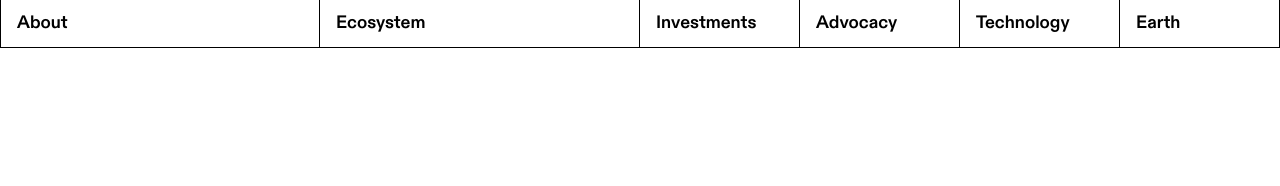
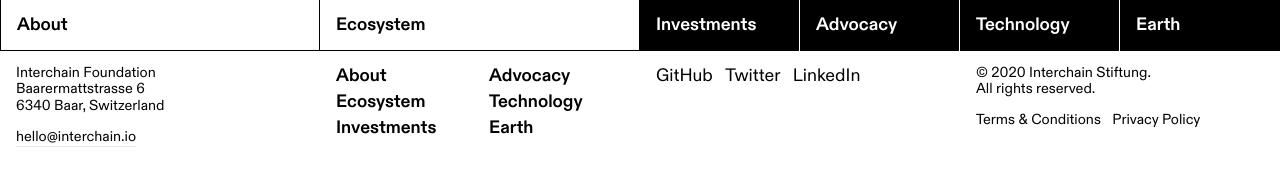
Before and after one commit to math-practice/interchain-demo, a website built with Vite: page index.html in a window 1280 px wide. Built offline with nearby package versions, Linux system fonts and the light colour scheme.

Commit message:
footer structure

```diff
--- a/assets/css/style.css
+++ b/assets/css/style.css
@@ -8,3 +8,15 @@
     -webkit-font-smoothing: antialiased;
   }
 }
+@layer components {
+  .section { @apply flex flex-wrap max-w-screen-xl w-screen }
+  .section-side { @apply grow border-b }
+  .box { @apply block w-full px-4 py-3.5 bg-white text-black border-black border-b }
+  .box p:not(:last-child) { @apply mb-[1em] }
+  .box p a { @apply border-b border-inherit}
+  .box ul > li:not(:last-child) { @apply mb-[0.25em] }
+}
+@layer utilities {
+  .color-white { @apply bg-white text-black border-black }
+  .color-black { @apply bg-black text-white border-white }
+}
--- a/index.html
+++ b/index.html
@@ -10,23 +10,65 @@
 </head>
 <body class="text-base">
   <nav class="flex">
-    <div class="grow border-black border-b"></div>
-    <div class="flex flex-wrap max-w-screen-xl w-screen">
-      <a href="#" class="block w-full sm:hidden h-12 px-4 py-3 border-black border-b">Menu</a>
-      <a href="#" class="block w-full sm:hidden h-12 px-4 py-3 border-black border-b text-right">Close</a>
-      <div class="flex flex-wrap w-full sm:w-1/2 font-bold">
-        <a href="#" class="block w-full lg:w-1/2 h-12 px-4 py-3 border-black border-b border-l border-r">About</a>
-        <a href="#" class="block w-full lg:w-1/2 h-12 px-4 py-3 border-black border-b border-r">Ecosystem</a>
+    <div class="section-side color-white"></div>
+    <div class="section">
+      <div class="flex flex-wrap w-full sm:hidden">
+        <a href="#" class="box color-white">Menu</a>
+        <a href="#" class="box color-white text-right">Close</a>
       </div>
       <div class="flex flex-wrap w-full sm:w-1/2 font-bold">
-        <a href="#" class="block w-full sm:w-1/2 lg:w-1/4 h-12 px-4 py-3 border-black border-b border-r">Investments</a>
-        <a href="#" class="block w-full sm:w-1/2 lg:w-1/4 h-12 px-4 py-3 border-black border-b border-r">Advocacy</a>
-        <a href="#" class="block w-full sm:w-1/2 lg:w-1/4 h-12 px-4 py-3 border-black border-b border-r">Technology</a>
-        <a href="#" class="block w-full sm:w-1/2 lg:w-1/4 h-12 px-4 py-3 border-black border-b border-r">Earth</a>
+        <a href="#" class="box color-white lg:w-1/2 sm:border-r xl:border-l">About</a>
+        <a href="#" class="box color-white lg:w-1/2 sm:border-r">Ecosystem</a>
+      </div>
+      <div class="flex flex-wrap w-full sm:w-1/2 font-bold">
+        <a href="#" class="box color-black sm:w-1/2 lg:w-1/4 lg:border-b-0 sm:border-r ">Investments</a>
+        <a href="#" class="box color-black sm:w-1/2 lg:w-1/4 lg:border-b-0 sm:border-r-0 lg:border-r">Advocacy</a>
+        <a href="#" class="box color-black sm:w-1/2 lg:w-1/4 sm:border-b-0 sm:border-r">Technology</a>
+        <a href="#" class="box color-black sm:w-1/2 lg:w-1/4 sm:border-b-0 sm:border-r-0">Earth</a>
       </div>
     </div>
-    <div class="grow border-black border-b"></div>
+    <div class="section-side color-white"></div>
   </nav>
+  <footer class="flex">
+    <div class="section-side color-white border-b-0"></div>
+    <div class="section">
+      <div class="box border-b-0 color-white sm:w-1/4 text-sm">
+        <p>
+          Interchain Foundation<br>
+          Baarermattstrasse 6<br>
+          6340 Baar, Switzerland<br>
+        </p>
+        <p>
+          <a href="#">hello@interchain.io</a>
+        </p>
+      </div>
+      <div class="box border-b-0 color-white sm:w-1/4">
+        <ul class="lg:columns-2 font-bold">
+          <li><a href="#">About</a></li>
+          <li><a href="#">Ecosystem</a></li>
+          <li><a href="#">Investments</a></li>
+          <li><a href="#">Advocacy</a></li>
+          <li><a href="#">Technology</a></li>
+          <li><a href="#">Earth</a></li>
+        </ul>
+      </div>
+      <div class="box border-b-0 color-white sm:w-1/4">
+        <ul>
+          <li class="lg:inline-block pr-2"><a href="#">GitHub</a></li>
+          <li class="lg:inline-block pr-2"><a href="#">Twitter</a></li>
+          <li class="lg:inline-block pr-2"><a href="#">LinkedIn</a></li>
+        </ul>
+      </div>
+      <div class="box border-b-0 color-white sm:w-1/4 text-sm">
+        <p>© 2020 Interchain Stiftung.<br>All rights reserved.</p>
+        <ul>
+          <li class="lg:inline-block pr-2"><a href="#">Terms &amp; Conditions</a></li>
+          <li class="lg:inline-block pr-2"><a href="#">Privacy Policy</a></li>
+        </ul>
+      </div>
+    </div>
+    <div class="section-side color-white border-b-0"></div>
+  </footer>
 </body>
 </html>
 <!--
```
Also changed, not shown: 1 other file.
